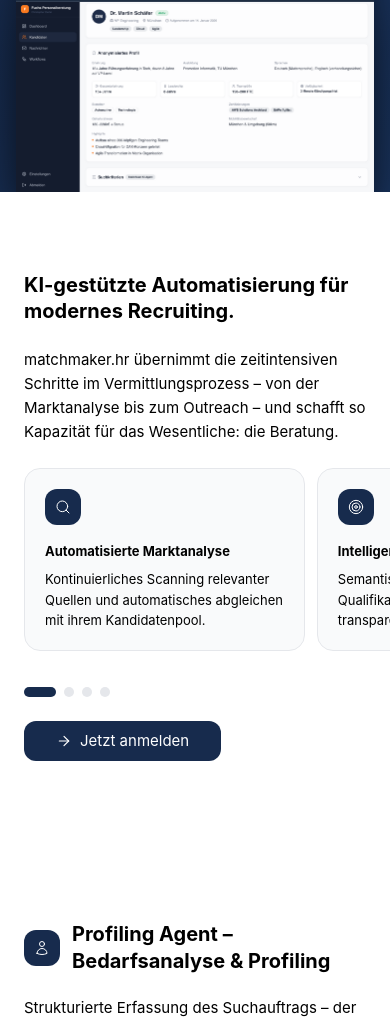
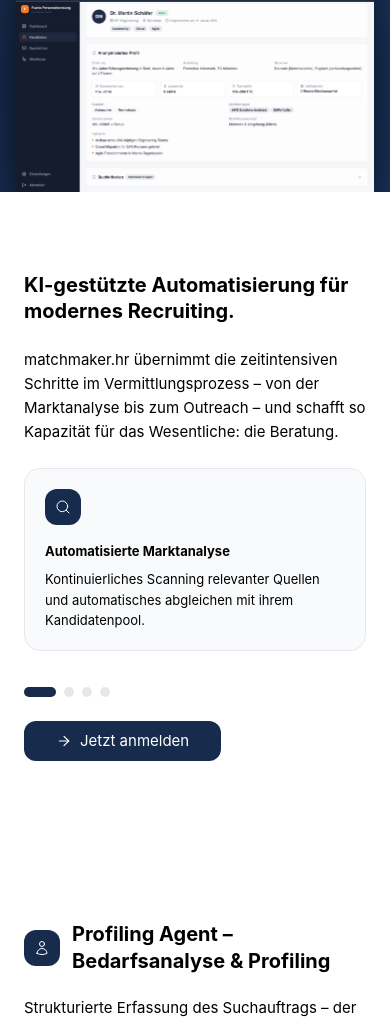
Before and after one commit to c-odenk/matchmaker-ui, a Vue app: page /#/ in a window 390 px wide. Shown: the part 720-1742 px from the top of the page. Built offline with nearby package versions, Linux system fonts and the light colour scheme.

Commit message:
Benefits horizontal scroll verbessert

```diff
--- a/src/components/landing/V2/Landing-Benefits-V2.vue
+++ b/src/components/landing/V2/Landing-Benefits-V2.vue
@@ -1,5 +1,5 @@
 <template>
-  <section class="py-20 md:py-28 lg:pt-44 lg:pb-36 bg-white overflow-hidden">
+  <section class="py-20 md:py-28 lg:pt-44 lg:pb-36 bg-white">
 
     <!-- Mobile: stacked layout -->
     <div class="sm:hidden">
@@ -15,19 +15,18 @@
       </div>
 
       <!-- 3. Horizontal Scroll Cards -->
-      <div class="mt-6">
       <div
         ref="scrollContainer"
-          class="benefits-scroll flex flex-row gap-3 overflow-x-auto pb-3 snap-x snap-mandatory"
-          style="padding-left: 1.5rem; scroll-padding-left: 1.5rem;"
+        class="benefits-scroll mt-6 flex flex-row overflow-x-auto snap-x snap-mandatory"
         @scroll="onScroll"
       >
         <div
           v-for="(benefit, index) in benefits"
           :key="benefit.title"
           :ref="el => { if (el) cardRefs[index] = el }"
-            class="flex flex-col gap-4 bg-gray-50 border border-gray-200 rounded-2xl p-5 snap-start shrink-0 w-[72vw]"
+          class="shrink-0 w-screen snap-start px-container-h pb-3"
         >
+          <div class="flex flex-col gap-4 bg-gray-50 border border-gray-200 rounded-2xl p-5 h-full">
             <div class="w-9 h-9 flex items-center justify-center rounded-xl bg-blue text-white">
               <component :is="benefit.icon" class="w-4 h-4" :stroke-width="1.5" />
             </div>
@@ -40,8 +39,6 @@
               </p>
             </div>
           </div>
-          <!-- Spacer rechts -->
-          <div class="shrink-0 w-6" aria-hidden="true" />
         </div>
       </div>
 
@@ -192,27 +189,13 @@
     onScroll() {
       const container = this.$refs.scrollContainer
       if (!container) return
-      const containerLeft = container.getBoundingClientRect().left
-      let closest = 0
-      let minDistance = Infinity
-      this.cardRefs.forEach((card, index) => {
-        if (!card) return
-        const cardLeft = card.getBoundingClientRect().left - containerLeft
-        const distance = Math.abs(cardLeft)
-        if (distance < minDistance) {
-          minDistance = distance
-          closest = index
-        }
-      })
-      this.activeCardIndex = closest
+      this.activeCardIndex = Math.round(container.scrollLeft / container.offsetWidth)
     },
     scrollToCard(index) {
-      const card = this.cardRefs[index]
       const container = this.$refs.scrollContainer
-      if (!card || !container) return
-      const containerPadding = parseInt(getComputedStyle(container).paddingLeft)
+      if (!container) return
       container.scrollTo({
-        left: card.offsetLeft - containerPadding,
+        left: index * container.offsetWidth,
         behavior: 'smooth'
       })
     }
@@ -221,7 +204,6 @@
 </script>
 
 <style scoped>
-
 .benefits-scroll {
   scrollbar-width: none;
   -ms-overflow-style: none;
```
Lines whose indentation alone changed are shown as unchanged.
